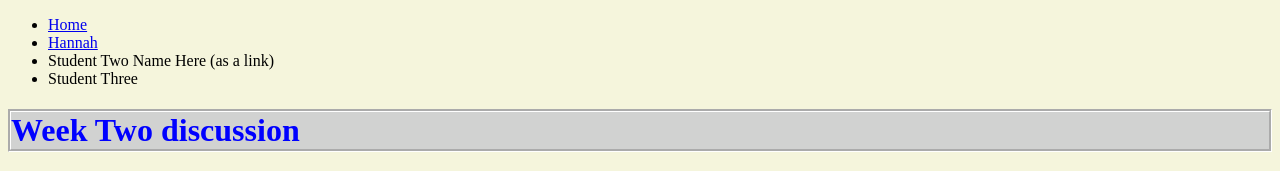
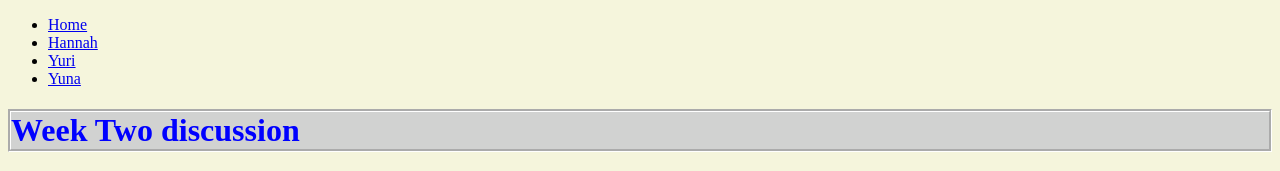
Before and after one commit to Hwhuu/339Week3, a plain HTML site: page index.html in a window 1280 px wide. Shown: the top 171 px of the page. Drawn offline with Linux system fonts and the light colour scheme.

Commit message:
Update index.html

```diff
--- a/index.html
+++ b/index.html
@@ -16,8 +16,8 @@
             <ul>
                 <li><a href = "index.html">Home</a></li>
                 <li><a href = "hannah.html">Hannah</a></li>
-                <li>Student Two Name Here (as a link)</li>
-                <li>Student Three</li>
+                <li><a href = "yuri.html">Yuri</a></li>
+                <li><a href = "yuna.html">Yuna</a></li>
             </ul>
         </nav>
         <h1>Week Two discussion</h1>
```
